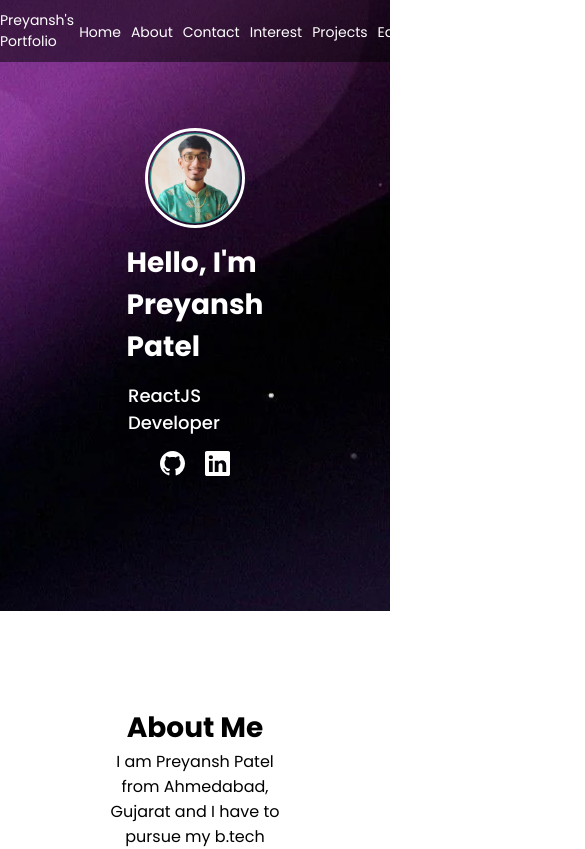
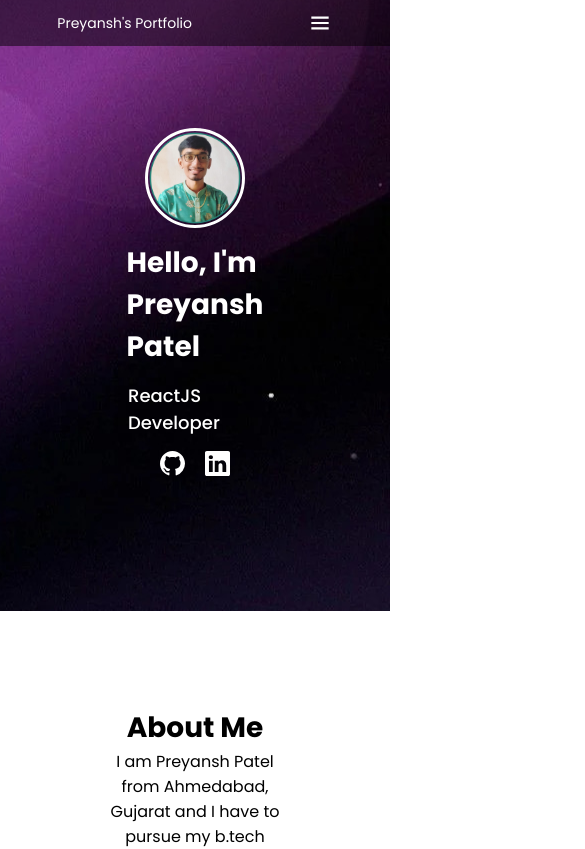
Before and after one commit to PatelPreyansh30/preyansh-website, a Next.js app: page / in a window 390 px wide. Shown: the top 849 px of the page, 585 px wide, since content can reach past the window. Built offline with nearby package versions, Linux system fonts and the light colour scheme.

Commit message:
mobile navbar added

```diff
--- a/components/Interest.tsx
+++ b/components/Interest.tsx
@@ -8,7 +8,7 @@ const Interest = () => {
       <p className="h1-font" style={{ marginBottom: "20px" }}>
         Interest
       </p>
-      <div className="flex">
+      <div className="flex flex-wrap justify-content-center">
         <div className="interest-box">
           <FaMagic className="interest-icon" />
           <p className="h2-font white-font">Building Projects</p>
--- /dev/null
+++ b/components/MobileNavbar.tsx
@@ -0,0 +1,23 @@
+import Link from "next/link";
+import React from "react";
+import { items } from "./Navbar";
+
+const MobileNavbar = (props: { toggleMobileNavbar: any }) => {
+  return (
+    <div className="mobile-navbar-main">
+      {items.map((item) => (
+        <Link
+          className="list-item"
+          href={item.link}
+          key={item.label}
+          style={{ padding: "5px" }}
+          onClick={props.toggleMobileNavbar}
+        >
+          {item.label}
+        </Link>
+      ))}
+    </div>
+  );
+};
+
+export default MobileNavbar;
--- a/components/Navbar.tsx
+++ b/components/Navbar.tsx
@@ -1,35 +1,40 @@
 import Link from "next/link";
-import React from "react";
+import React, { useState } from "react";
 import { BiMenu } from "react-icons/bi";
+import MobileNavbar from "./MobileNavbar";
+
+export const items = [
+  { label: "Home", link: "#" },
+  { label: "About", link: "#about" },
+  { label: "Contact", link: "#contact" },
+  { label: "Interest", link: "#interest" },
+  { label: "Projects", link: "#projects" },
+  { label: "Education", link: "#education" },
+  { label: "Certificates", link: "#certificates" },
+];
 
 const Navbar = () => {
+  const [toggleMobileNavbar, setToggleMobileNavbar] = useState(false);
+
   return (
     <div className="navbar-main">
       <Link href="#">{`Preyansh's Portfolio`}</Link>
-      <div>
-        <Link className="list-item" href="#">
-          Home
-        </Link>
-        <Link className="list-item" href="#about">
-          About
-        </Link>
-        <Link className="list-item" href="#contact">
-          Contact
-        </Link>
-        <Link className="list-item" href="#interest">
-          Interest
-        </Link>
-        <Link className="list-item" href="#projects">
-          Projects
-        </Link>
-        <Link className="list-item" href="#education">
-          Education
-        </Link>
-        <Link className="list-item" href="#certificates">
-          Certificates
-        </Link>
+      <div className="navbar-item">
+        {items.map((item) => (
+          <Link className="list-item" href={item.link} key={item.label}>
+            {item.label}
+          </Link>
+        ))}
       </div>
-      <BiMenu className="none" />
+      {toggleMobileNavbar && (
+        <MobileNavbar
+          toggleMobileNavbar={() => setToggleMobileNavbar(false)}
+        />
+      )}
+      <BiMenu
+        className="menu-icon"
+        onClick={() => setToggleMobileNavbar(!toggleMobileNavbar)}
+      />
     </div>
   );
 };
--- a/styles/navbar.css
+++ b/styles/navbar.css
@@ -1,4 +1,4 @@
-.navbar-main{
+.navbar-main {
     display: flex;
     position: fixed;
     width: 100%;
@@ -9,6 +9,37 @@
     background-color: rgba(0, 0, 0, 0.5);
 }
 
+.navbar-item {
+    display: none;
+}
+
 .list-item {
     padding: 0 5px;
 }
+
+.list-item:hover {
+    color: rgb(173, 22, 173);
+    transition: 0.3s;
+}
+
+.menu-icon {
+    display: block;
+    cursor: pointer;
+    font-size: 26px;
+    transition: 0.3s;
+}
+
+.menu-icon:hover {
+    color: rgb(173, 22, 173);
+    transform: scale(1.2);
+}
+
+.mobile-navbar-main {
+    position: absolute;
+    display: flex;
+    flex-direction: column;
+    width: 100%;
+    align-items: center;
+    top: 100%;
+    background-color: rgba(0, 0, 0, 0.5);
+}
```
